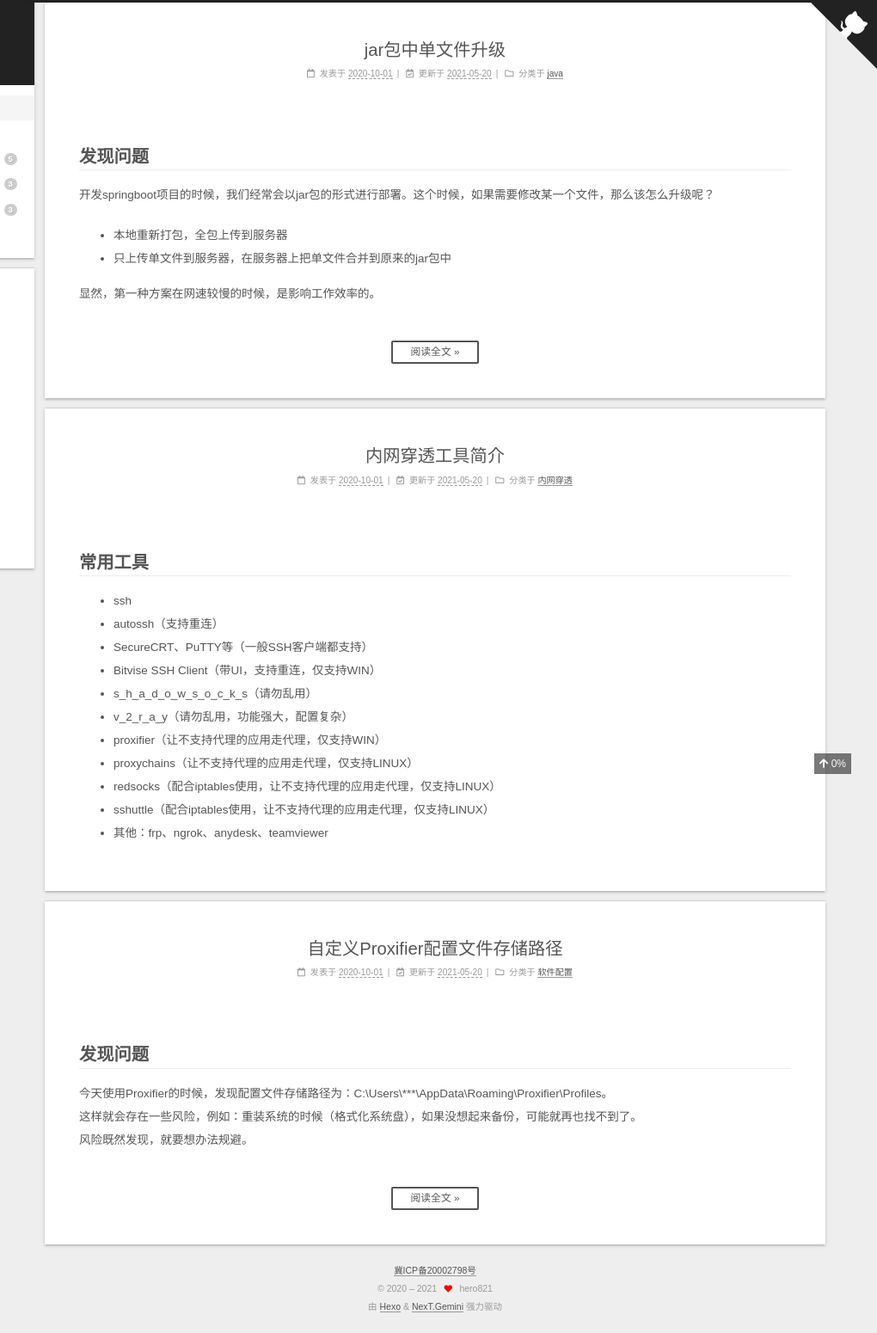
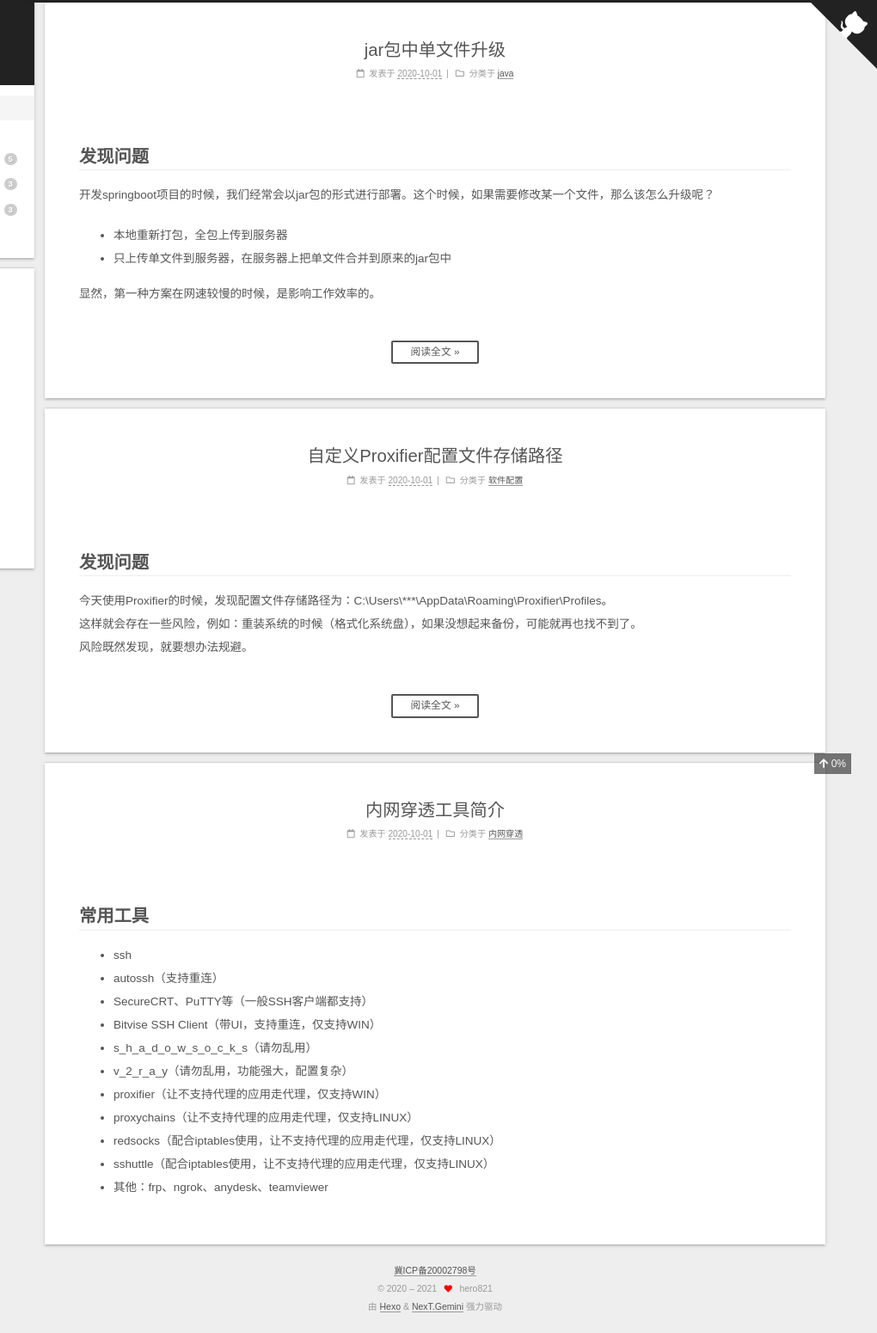
Before and after one commit to hero821/hero821.github.io, a plain HTML site: page index.html in a window 1280 px wide. Shown: the full height of the page at 86% size, 260-1280 px from the left. Drawn offline with nearby package versions, Linux system fonts and the light colour scheme; some packages are replaced by stand-ins of ours; a script that the page names is missing; a web font is replaced by a local one.

Commit message:
Site updated: 2021-05-20 16:26:38

```diff
--- a/index.html
+++ b/index.html
@@ -261,13 +261,6 @@
 
       <time title="创建时间：2020-10-01 12:00:00" itemprop="dateCreated datePublished" datetime="2020-10-01T12:00:00+08:00">2020-10-01</time>
     </span>
-      <span class="post-meta-item">
-        <span class="post-meta-item-icon">
-          <i class="far fa-calendar-check"></i>
-        </span>
-        <span class="post-meta-item-text">更新于</span>
-        <time title="修改时间：2021-05-20 13:16:52" itemprop="dateModified" datetime="2021-05-20T13:16:52+08:00">2021-05-20</time>
-      </span>
     <span class="post-meta-item">
       <span class="post-meta-item-icon">
         <i class="far fa-folder"></i>
@@ -327,6 +320,86 @@
 
 
   <article itemscope itemtype="http://schema.org/Article" class="post-content" lang="">
+    <link itemprop="mainEntityOfPage" href="https://hero821.github.io/2020/10/01/%E8%87%AA%E5%AE%9A%E4%B9%89Proxifier%E9%85%8D%E7%BD%AE%E6%96%87%E4%BB%B6%E5%AD%98%E5%82%A8%E8%B7%AF%E5%BE%84/">
+
+    <span hidden itemprop="author" itemscope itemtype="http://schema.org/Person">
+      <meta itemprop="image" content="/images/avatar.png">
+      <meta itemprop="name" content="hero821">
+      <meta itemprop="description" content="Hero821的博客">
+    </span>
+
+    <span hidden itemprop="publisher" itemscope itemtype="http://schema.org/Organization">
+      <meta itemprop="name" content="Hero821's Blog">
+    </span>
+      <header class="post-header">
+        <h2 class="post-title" itemprop="name headline">
+          <a href="/2020/10/01/%E8%87%AA%E5%AE%9A%E4%B9%89Proxifier%E9%85%8D%E7%BD%AE%E6%96%87%E4%BB%B6%E5%AD%98%E5%82%A8%E8%B7%AF%E5%BE%84/" class="post-title-link" itemprop="url">自定义Proxifier配置文件存储路径</a>
+        </h2>
+
+        <div class="post-meta-container">
+          <div class="post-meta">
+    <span class="post-meta-item">
+      <span class="post-meta-item-icon">
+        <i class="far fa-calendar"></i>
+      </span>
+      <span class="post-meta-item-text">发表于</span>
+
+      <time title="创建时间：2020-10-01 12:00:00" itemprop="dateCreated datePublished" datetime="2020-10-01T12:00:00+08:00">2020-10-01</time>
+    </span>
+    <span class="post-meta-item">
+      <span class="post-meta-item-icon">
+        <i class="far fa-folder"></i>
+      </span>
+      <span class="post-meta-item-text">分类于</span>
+        <span itemprop="about" itemscope itemtype="http://schema.org/Thing">
+          <a href="/categories/%E8%BD%AF%E4%BB%B6%E9%85%8D%E7%BD%AE/" itemprop="url" rel="index"><span itemprop="name">软件配置</span></a>
+        </span>
+    </span>
+
+
+</div>
+
+        </div>
+      </header>
+
+
+
+
+    <div class="post-body" itemprop="articleBody">
+          <h1 id="发现问题"><a href="#发现问题" class="headerlink" title="发现问题"></a>发现问题</h1><p>今天使用Proxifier的时候，发现配置文件存储路径为：C:\Users\***\AppData\Roaming\Proxifier\Profiles。<br>这样就会存在一些风险，例如：重装系统的时候（格式化系统盘），如果没想起来备份，可能就再也找不到了。<br>风险既然发现，就要想办法规避。</p>
+          <!--noindex-->
+            <div class="post-button">
+              <a class="btn" href="/2020/10/01/%E8%87%AA%E5%AE%9A%E4%B9%89Proxifier%E9%85%8D%E7%BD%AE%E6%96%87%E4%BB%B6%E5%AD%98%E5%82%A8%E8%B7%AF%E5%BE%84/#more" rel="contents">
+                阅读全文 &raquo;
+              </a>
+            </div>
+          <!--/noindex-->
+
+
+    </div>
+
+
+
+
+
+    <footer class="post-footer">
+        <div class="post-eof"></div>
+
+    </footer>
+  </article>
+</div>
+
+
+
+
+
+
+
+<div class="post-block">
+
+
+
+  <article itemscope itemtype="http://schema.org/Article" class="post-content" lang="">
     <link itemprop="mainEntityOfPage" href="https://hero821.github.io/2020/10/01/%E5%86%85%E7%BD%91%E7%A9%BF%E9%80%8F%E5%B7%A5%E5%85%B7%E7%AE%80%E4%BB%8B/">
 
     <span hidden itemprop="author" itemscope itemtype="http://schema.org/Person">
@@ -353,13 +426,6 @@
 
       <time title="创建时间：2020-10-01 12:00:00" itemprop="dateCreated datePublished" datetime="2020-10-01T12:00:00+08:00">2020-10-01</time>
     </span>
-      <span class="post-meta-item">
-        <span class="post-meta-item-icon">
-          <i class="far fa-calendar-check"></i>
-        </span>
-        <span class="post-meta-item-text">更新于</span>
-        <time title="修改时间：2021-05-20 11:28:12" itemprop="dateModified" datetime="2021-05-20T11:28:12+08:00">2021-05-20</time>
-      </span>
     <span class="post-meta-item">
       <span class="post-meta-item-icon">
         <i class="far fa-folder"></i>
@@ -393,93 +459,6 @@
 <li>sshuttle（配合iptables使用，让不支持代理的应用走代理，仅支持LINUX）</li>
 <li>其他：frp、ngrok、anydesk、teamviewer</li>
 </ul>
-
-
-    </div>
-
-
-
-
-
-    <footer class="post-footer">
-        <div class="post-eof"></div>
-
-    </footer>
-  </article>
-</div>
-
-
-
-
-
-
-
-<div class="post-block">
-
-
-
-  <article itemscope itemtype="http://schema.org/Article" class="post-content" lang="">
-    <link itemprop="mainEntityOfPage" href="https://hero821.github.io/2020/10/01/%E8%87%AA%E5%AE%9A%E4%B9%89Proxifier%E9%85%8D%E7%BD%AE%E6%96%87%E4%BB%B6%E5%AD%98%E5%82%A8%E8%B7%AF%E5%BE%84/">
-
-    <span hidden itemprop="author" itemscope itemtype="http://schema.org/Person">
-      <meta itemprop="image" content="/images/avatar.png">
-      <meta itemprop="name" content="hero821">
-      <meta itemprop="description" content="Hero821的博客">
-    </span>
-
-    <span hidden itemprop="publisher" itemscope itemtype="http://schema.org/Organization">
-      <meta itemprop="name" content="Hero821's Blog">
-    </span>
-      <header class="post-header">
-        <h2 class="post-title" itemprop="name headline">
-          <a href="/2020/10/01/%E8%87%AA%E5%AE%9A%E4%B9%89Proxifier%E9%85%8D%E7%BD%AE%E6%96%87%E4%BB%B6%E5%AD%98%E5%82%A8%E8%B7%AF%E5%BE%84/" class="post-title-link" itemprop="url">自定义Proxifier配置文件存储路径</a>
-        </h2>
-
-        <div class="post-meta-container">
-          <div class="post-meta">
-    <span class="post-meta-item">
-      <span class="post-meta-item-icon">
-        <i class="far fa-calendar"></i>
-      </span>
-      <span class="post-meta-item-text">发表于</span>
-
-      <time title="创建时间：2020-10-01 12:00:00" itemprop="dateCreated datePublished" datetime="2020-10-01T12:00:00+08:00">2020-10-01</time>
-    </span>
-      <span class="post-meta-item">
-        <span class="post-meta-item-icon">
-          <i class="far fa-calendar-check"></i>
-        </span>
-        <span class="post-meta-item-text">更新于</span>
-        <time title="修改时间：2021-05-20 14:09:16" itemprop="dateModified" datetime="2021-05-20T14:09:16+08:00">2021-05-20</time>
-      </span>
-    <span class="post-meta-item">
-      <span class="post-meta-item-icon">
-        <i class="far fa-folder"></i>
-      </span>
-      <span class="post-meta-item-text">分类于</span>
-        <span itemprop="about" itemscope itemtype="http://schema.org/Thing">
-          <a href="/categories/%E8%BD%AF%E4%BB%B6%E9%85%8D%E7%BD%AE/" itemprop="url" rel="index"><span itemprop="name">软件配置</span></a>
-        </span>
-    </span>
-
-
-</div>
-
-        </div>
-      </header>
-
-
-
-
-    <div class="post-body" itemprop="articleBody">
-          <h1 id="发现问题"><a href="#发现问题" class="headerlink" title="发现问题"></a>发现问题</h1><p>今天使用Proxifier的时候，发现配置文件存储路径为：C:\Users\***\AppData\Roaming\Proxifier\Profiles。<br>这样就会存在一些风险，例如：重装系统的时候（格式化系统盘），如果没想起来备份，可能就再也找不到了。<br>风险既然发现，就要想办法规避。</p>
-          <!--noindex-->
-            <div class="post-button">
-              <a class="btn" href="/2020/10/01/%E8%87%AA%E5%AE%9A%E4%B9%89Proxifier%E9%85%8D%E7%BD%AE%E6%96%87%E4%BB%B6%E5%AD%98%E5%82%A8%E8%B7%AF%E5%BE%84/#more" rel="contents">
-                阅读全文 &raquo;
-              </a>
-            </div>
-          <!--/noindex-->
 
 
     </div>
```
Also changed, not shown: 2020/10/01/jar包中单文件升级/index.html (+8 -15 lines), 2020/10/01/内网穿透工具简介/index.html (+2 -12 lines), 2020/10/01/自定义Proxifier配置文件存储路径/index.html (+7 -11 lines), archives/2020/10/index.html (+4 -4 lines), archives/2020/index.html (+4 -4 lines), archives/index.html (+4 -4 lines), search.xml (+23 -23 lines).
